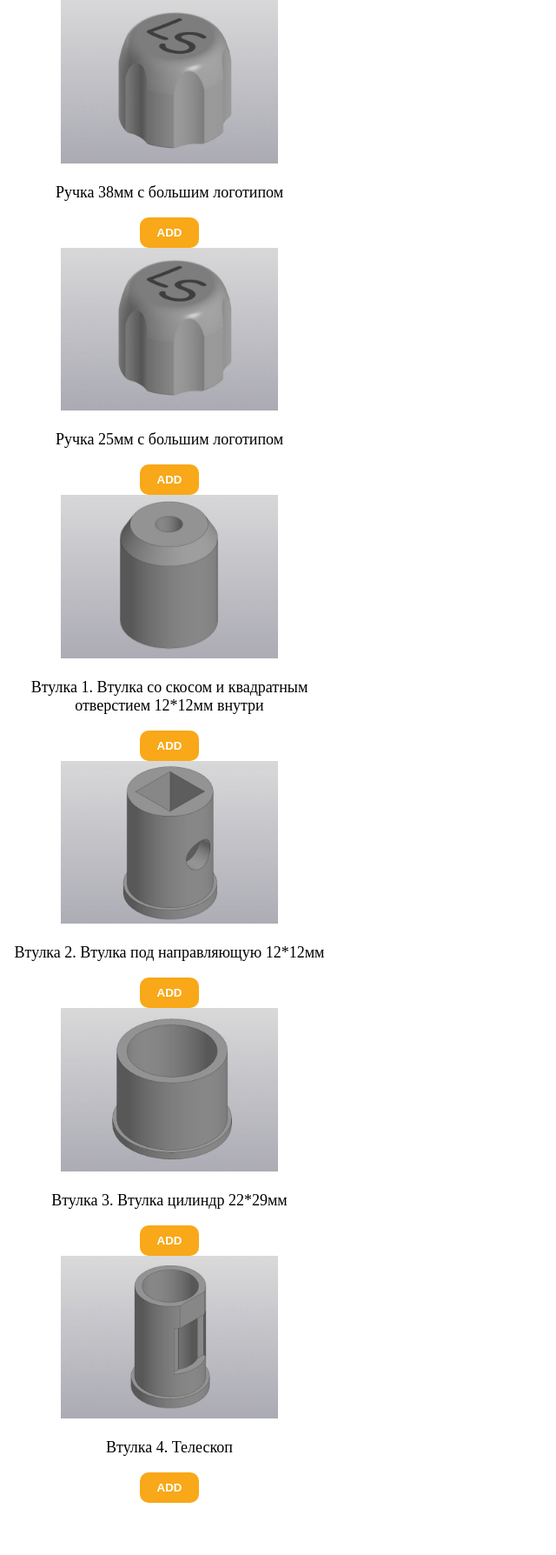
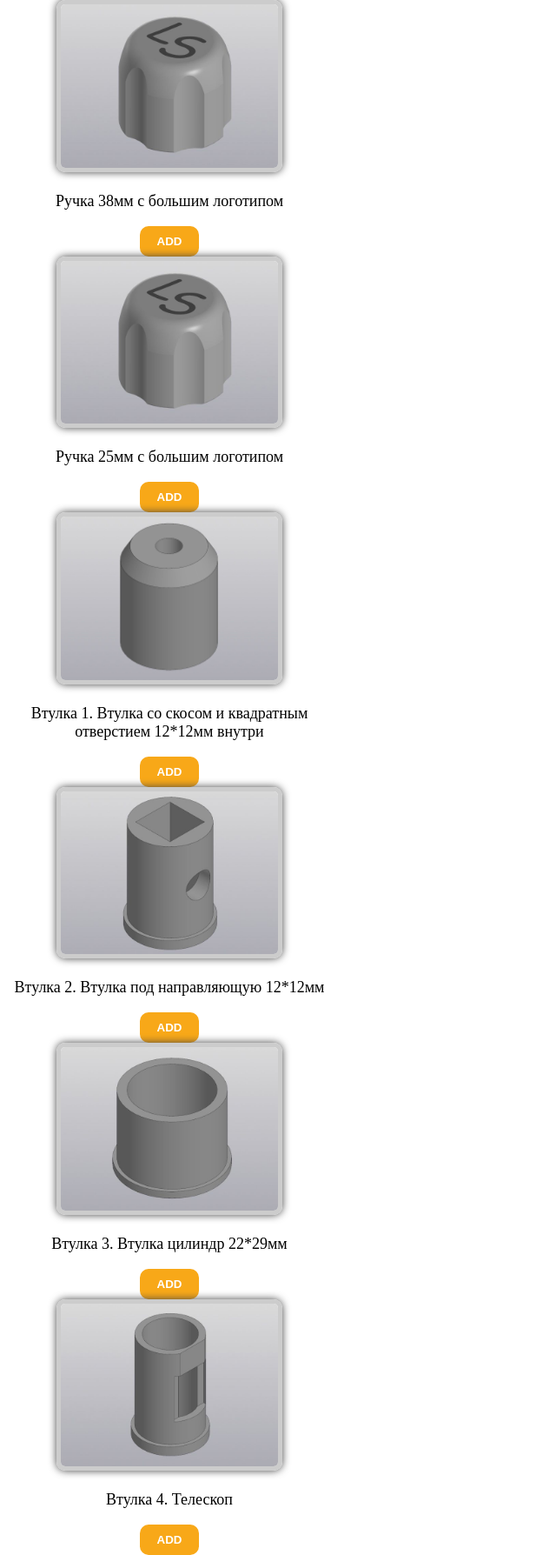
Before and after one commit to DKBelka/BlueSquirrel3DwebAPP, a PHP site: page / in a window 1280 px wide. Shown: the whole page at 87% size, without its empty margins (0-640 px from the left). Before the commit the page ends 1728 px from the top, so only its background shows below. Run offline with PHP 8.4, Linux system fonts and the light colour scheme; some libraries are stand-ins or nearby versions.

Commit message:
Update style.css

```diff
--- a/style.css
+++ b/style.css
@@ -19,6 +19,9 @@ body {
 
 .img {
 	width: 250px;
+	border-radius: 10px;
+	border: 5px #ccc solid;
+	box-shadow: 0 0 10px #444;
 }
 
 .item {
```
